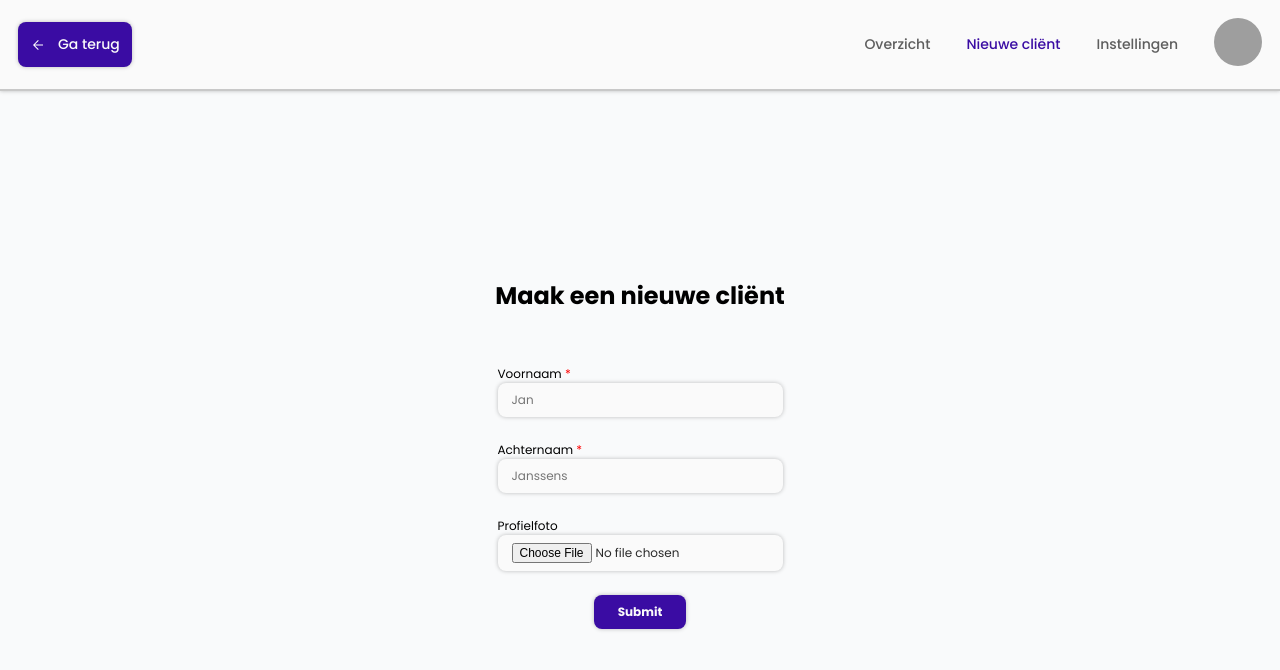
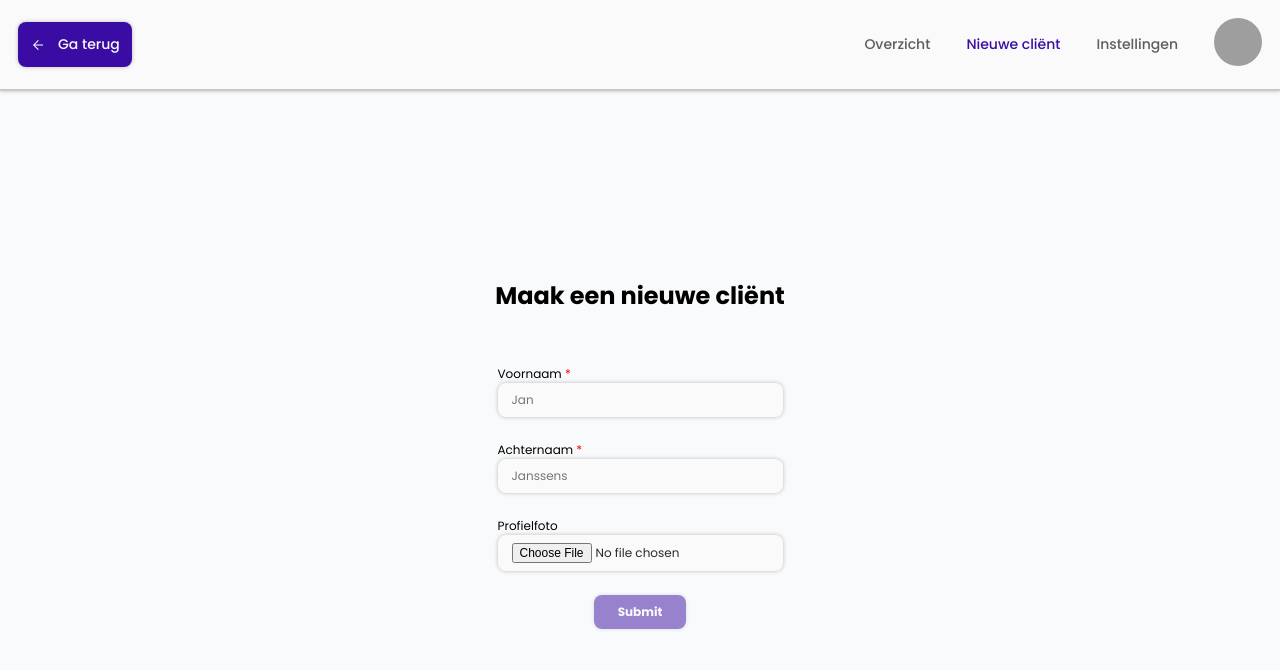
Before and after one commit to LoranMaes/web_topics_project, a Next.js app: page /dashboard/new-client in a window 1280 px wide. Shown: the top 670 px of the page. Built offline with nearby package versions, Linux system fonts and the light colour scheme; no server answers; grey boxes are pictures that could not be loaded.

Commit message:
further form

```diff
--- a/src/app/dashboard.module.scss
+++ b/src/app/dashboard.module.scss
@@ -229,6 +229,18 @@ main.new_client{
                 &[for=search] {
                     flex: 1;
                 }
+                input {
+                    &[type=submit] {
+                        &[disabled] {
+                            cursor: auto;
+                            opacity: .5;
+                            &:hover {
+                                transform: none;
+                                box-shadow: none;
+                            }
+                        }
+                    }
+                }
             }
         }
     }
--- a/src/app/dashboard/new-client/page.js
+++ b/src/app/dashboard/new-client/page.js
@@ -6,31 +6,41 @@ import React from 'react'
 
 export default function NewClient() {
     const allowedExtension = ['image/jpeg', 'image/jpg', 'image/png','image/gif','image/bmp'];
+    const [firstTime, setFirstTime] = React.useState(true)
+
     const [form, setForm] = React.useState({
         first_name: '',
         last_name: '',
         profile_picture: null
     })
     const [error, setError] = React.useState({
-        first_name: false,
-        last_name: false,
+        first_name: true,
+        last_name: true,
         profile_picture: false
     })
 
+    const checkForm = (e) => {
+
+    }
+
     const submitForm = (e) => {
         e.preventDefault()
+        firstTime ? setFirstTime(false) : ''
+
         const formData = new FormData(e.target)
         const data = Object.fromEntries(formData)
 
         setError(prevError => ({ ...prevError, first_name: data.first_name.trim() === '' }));
         setError(prevError => ({ ...prevError, last_name: data.last_name.trim() === '' }));
+
         if (data.profile_picture.size > 0) {
             setError(prevError => ({ ...prevError, profile_picture: !allowedExtension.includes(data.profile_picture.type) }));
         }
 
+        // Early return voor als er een error is
+        if (error.first_name || error.last_name || error.profile_picture) return
 
-        // console.log(data)
-        // console.log(error)
+        console.log(data)
     }
 
     return(
@@ -42,14 +52,14 @@ export default function NewClient() {
                     <div className={styles.form_group}>
                         <label className={styles.form_label} htmlFor="first_name">Voornaam <span className={styles.required}>*</span></label>
                         <input className={styles.form_input} type="text" name="first_name" id="first_name" placeholder="Jan" />
-                        {error.first_name ? <p className={styles.error}>Gelieve een geldige voornaam in te voeren</p> : null}
+                        {error.first_name && !firstTime ? <p className={styles.error}>Gelieve een geldige voornaam in te voeren</p> : null}
                     </div>
 
                     <div className={styles.form_group}>
                         <label className={styles.form_label} htmlFor="last_name">Achternaam <span className={styles.required}>*</span></label>
                         <input className={styles.form_input} type="text" name="last_name" id="last_name" placeholder="Janssens" />
                         {
-                            error.last_name ? <p className={styles.error}>Gelieve een geldige achternaam in te voeren</p> : null
+                            error.last_name && !firstTime ? <p className={styles.error}>Gelieve een geldige achternaam in te voeren</p> : null
                         }
                     </div>
 
@@ -57,12 +67,12 @@ export default function NewClient() {
                         <label className={styles.form_label} htmlFor="profile_picture">Profielfoto</label>
                         <input className={styles.form_input} type="file" accept='image/*' name="profile_picture" id="profile_picture" />
                         {
-                            error.profile_picture ? <p className={styles.error}>Gelieve een geldige profielfoto in te voeren</p> : null
+                            error.profile_picture && !firstTime ? <p className={styles.error}>Gelieve een geldige profielfoto in te voeren</p> : null
                         }
                     </div>
 
                     <label className={styles.form_label} htmlFor="create_client">
-                        <input className={styles.form_input} type="submit" name="create_client" id="create_client"  />
+                        <input disabled={error.first_name || error.last_name} className={styles.form_input} type="submit" name="create_client" id="create_client"  />
                     </label>
                 </form>
             </main>
```
